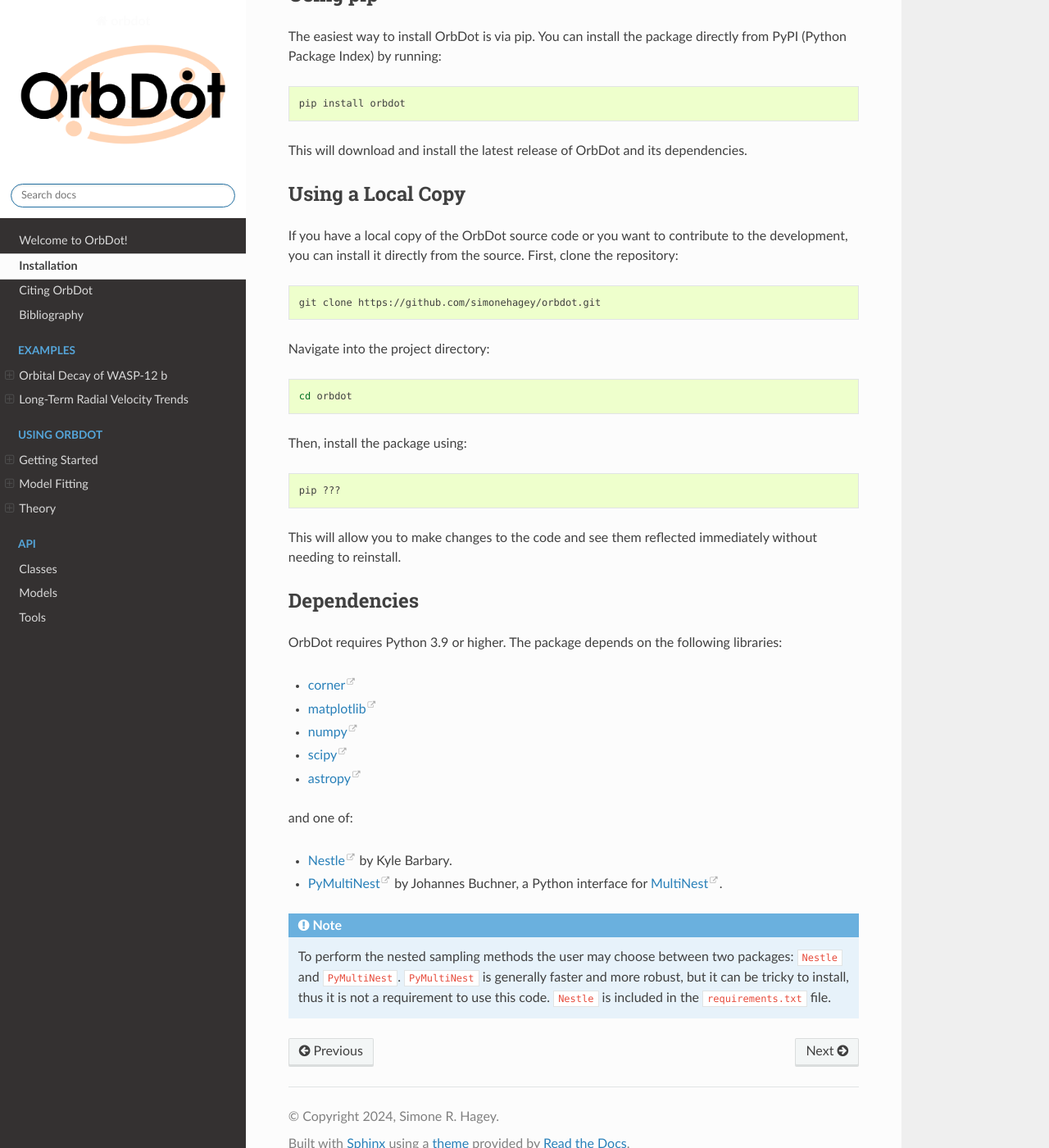
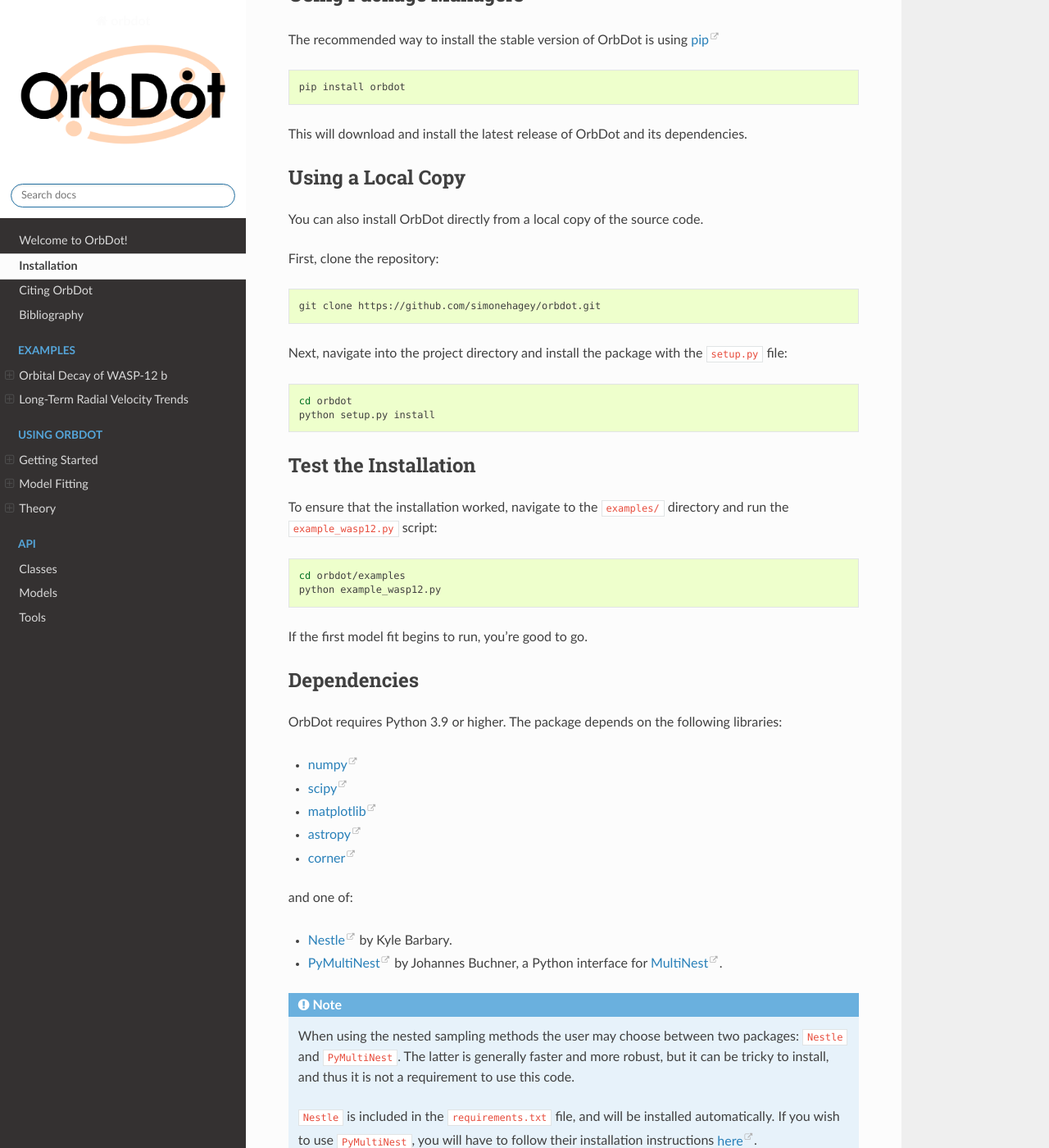
Before and after one commit to simonehagey/orbdot, a Sphinx documentation site: the page built from docs/source/installation.rst, in a window 1280 px wide and 1400 px high, scrolled down 302 px. Shown: the whole window at 82% size. Built offline with Sphinx 7.4.7 and the Read the Docs theme 2.0.0, drawn with Linux system fonts in a browser that asks for light colours; some of the changed text lies outside the part shown.

Commit message:
Updated ReadMe and wrote installation instructions

```diff
--- a/docs/source/installation.rst
+++ b/docs/source/installation.rst
@@ -6,9 +6,9 @@
 
 To install the OrbDot package, you have a few options depending on your environment and preferences.
 
-Using pip
----------
-The easiest way to install OrbDot is via pip. You can install the package directly from PyPI (Python Package Index) by running:
+Using Package Managers
+----------------------
+The recommended way to install the stable version of OrbDot is using `pip <http://www.pip-installer.org/>`_
 
 .. code-block:: bash
 
@@ -18,35 +18,41 @@
 
 Using a Local Copy
 ------------------
-If you have a local copy of the OrbDot source code or you want to contribute to the development, you can install it directly from the source. First, clone the repository:
+You can also install OrbDot directly from a local copy of the source code.
+
+First, clone the repository:
 
 .. code-block:: bash
 
     git clone https://github.com/simonehagey/orbdot.git
 
-Navigate into the project directory:
+Next, navigate into the project directory and install the package with the ``setup.py`` file:
 
 .. code-block:: bash
 
     cd orbdot
+    python setup.py install
 
-Then, install the package using:
+Test the Installation
+---------------------
+To ensure that the installation worked, navigate to the ``examples/`` directory and run the ``example_wasp12.py`` script:
 
 .. code-block:: bash
 
-    pip ???
+    cd orbdot/examples
+    python example_wasp12.py
 
-This will allow you to make changes to the code and see them reflected immediately without needing to reinstall.
+If the first model fit begins to run, you're good to go.
 
 Dependencies
 ------------
 OrbDot requires Python 3.9 or higher. The package depends on the following libraries:
 
-- `corner <https://github.com/dfm/corner.py>`_
-- `matplotlib <https://github.com/matplotlib/matplotlib>`_
 - `numpy <https://github.com/numpy/numpy>`_
 - `scipy <https://github.com/scipy/scipy>`_
+- `matplotlib <https://github.com/matplotlib/matplotlib>`_
 - `astropy <https://github.com/astropy/astropy>`_
+- `corner <https://github.com/dfm/corner.py>`_
 
 and one of:
 
@@ -55,4 +61,6 @@
   for `MultiNest <https://github.com/JohannesBuchner/MultiNest>`_.
 
 .. note::
-    To perform the nested sampling methods the user may choose between two packages: ``Nestle`` and ``PyMultiNest``. ``PyMultiNest`` is generally faster and more robust, but it can be tricky to install, thus it is not a requirement to use this code. ``Nestle`` is included in the ``requirements.txt`` file.
+    When using the nested sampling methods the user may choose between two packages: ``Nestle`` and ``PyMultiNest``. The latter is generally faster and more robust, but it can be tricky to install, and thus it is not a requirement to use this code.
+
+    ``Nestle`` is included in the ``requirements.txt`` file, and will be installed automatically. If you wish to use ``PyMultiNest``, you will have to follow their installation instructions `here <https://johannesbuchner.github.io/PyMultiNest/install.html>`_.
```
Also changed, not shown: README.rst (+4 -4 lines), docs/source/index.rst (+7 -4 lines).
